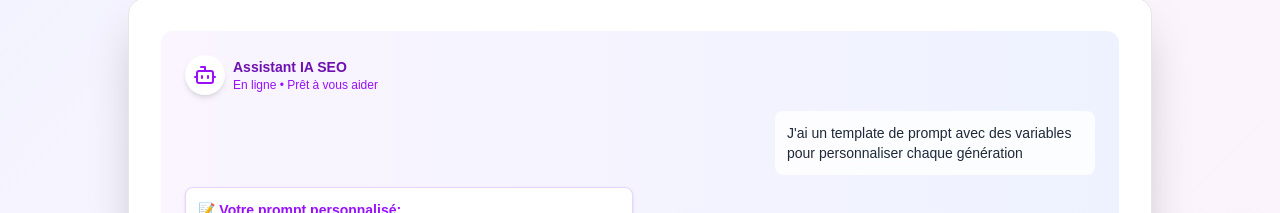
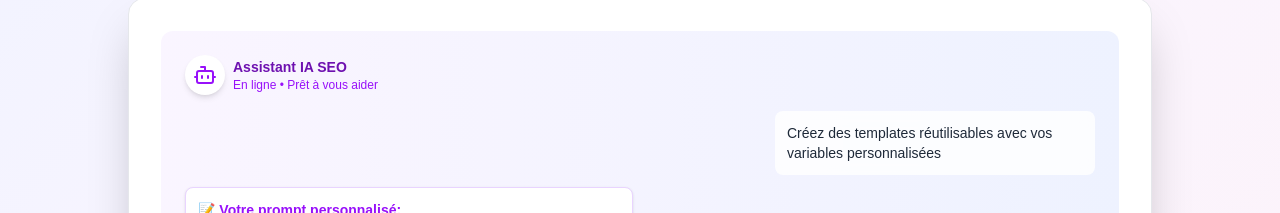
Before and after one commit to IndieFoundry/spinary.io, a Next.js app: page / in a window 1280 px wide. Shown: the part 555-768 px from the top of the page. Built offline with nearby package versions, Linux system fonts and the light colour scheme.

Commit message:
reword landing apge

```diff
--- a/app/page.tsx
+++ b/app/page.tsx
@@ -201,8 +201,7 @@ export default function LandingPage() {
                   <div className="space-y-3">
                     <div className="bg-white/80 backdrop-blur rounded-lg p-3 self-end max-w-xs ml-auto">
                       <p className="text-sm text-gray-800">
-                        J'ai un template de prompt avec des variables pour
-                        personnaliser chaque génération
+                        Créez des templates réutilisables avec vos variables personnalisées
                       </p>
                     </div>
 
```
